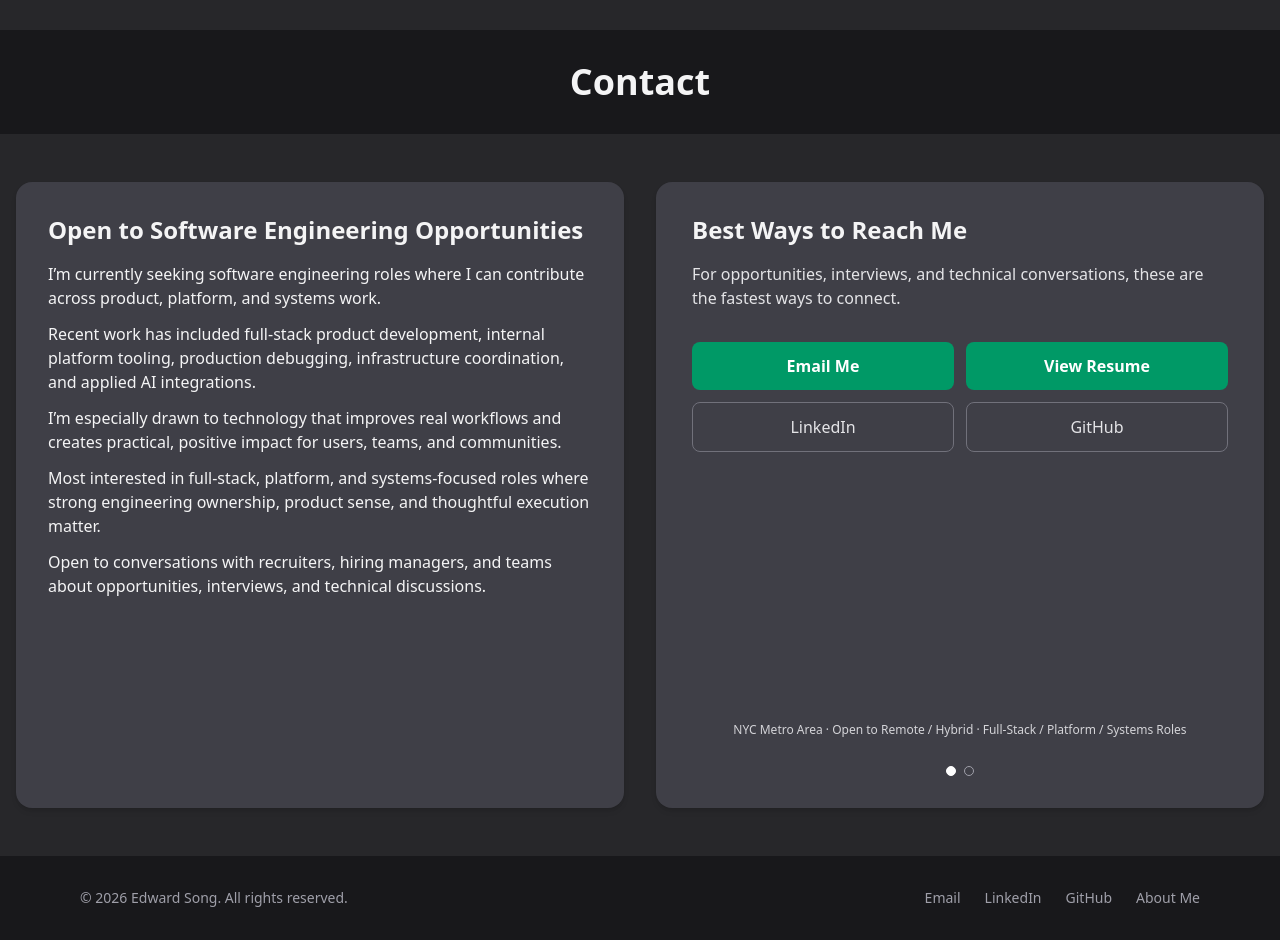
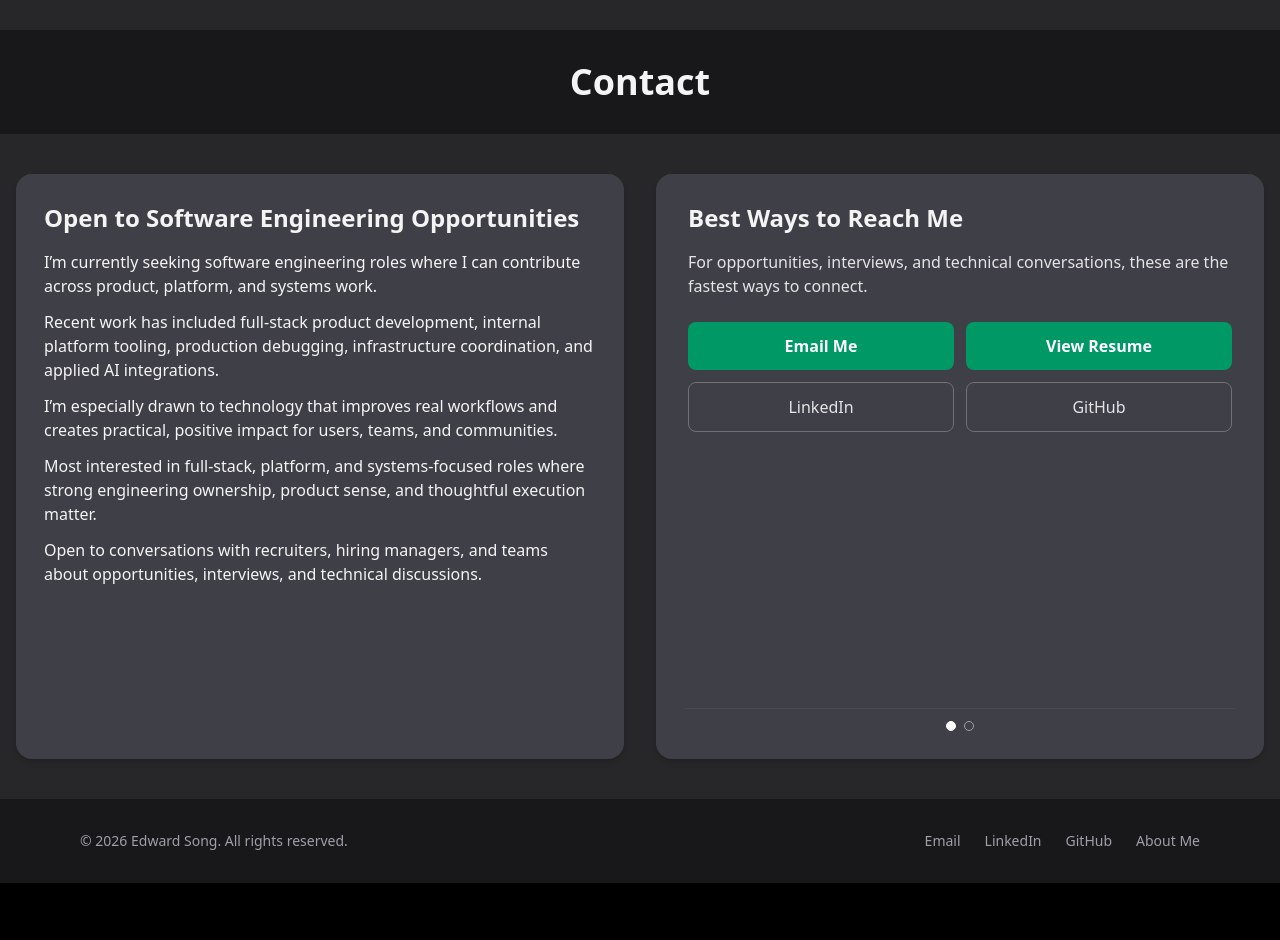
Before and after one commit to edwardsong08/final-profile, a Next.js app: page / in a window 1280 px wide. Shown: the part 3020-3960 px from the top of the page. After the commit the page ends 3903 px from the top, so only its background shows below. Built offline with nearby package versions, Linux system fonts and the light colour scheme.

Commit message:
contactform right card 3rd iteration

```diff
--- a/src/components/ContactForm.tsx
+++ b/src/components/ContactForm.tsx
@@ -74,9 +74,9 @@ export default function ContactForm() {
         <h2 className="text-4xl font-bold text-center">Contact</h2>
       </div>
 
-      <div className="max-w-7xl mx-auto px-4 py-12 flex flex-col lg:flex-row gap-8">
+      <div className="max-w-7xl mx-auto px-4 py-10 flex flex-col lg:flex-row gap-8">
         {/* Info Panel */}
-        <div className={`${infoCardBg} p-8 rounded-2xl shadow-md hover:shadow-lg hover:shadow-emerald-400/40 lg:w-1/2`}>
+        <div className={`${infoCardBg} p-7 rounded-2xl shadow-md hover:shadow-lg hover:shadow-emerald-400/40 lg:w-1/2 lg:min-h-[520px]`}>
           <h3 className="text-2xl font-semibold mb-4">Open to Software Engineering Opportunities</h3>
           <div className="space-y-3 text-base">
             <p>I’m currently seeking software engineering roles where I can contribute across product, platform, and systems work.</p>
@@ -88,7 +88,7 @@ export default function ContactForm() {
         </div>
 
         {/* Contact Panel */}
-        <div className={`${formBg} p-8 rounded-2xl shadow-md hover:shadow-lg hover:shadow-emerald-400/40 lg:w-1/2 flex flex-col min-h-[560px] sm:min-h-[590px]`}>
+        <div className={`${formBg} p-7 rounded-2xl shadow-md hover:shadow-lg hover:shadow-emerald-400/40 lg:w-1/2 lg:min-h-[520px] flex flex-col`}>
           <div className="overflow-hidden flex-1">
             <div
               className={`flex w-[200%] transform-gpu transition-transform duration-300 ease-out ${
@@ -104,7 +104,7 @@ export default function ContactForm() {
                     </p>
                   </div>
 
-                  <div className="mt-8 grid grid-cols-2 gap-3">
+                  <div className="mt-6 grid grid-cols-2 gap-3">
                     <a
                       href="mailto:edwardsong08@gmail.com"
                       className="inline-flex w-full items-center justify-center rounded-lg px-3 py-3 bg-emerald-600 hover:bg-emerald-700 text-white text-sm sm:text-base font-semibold transition-colors"
@@ -209,16 +209,8 @@ export default function ContactForm() {
             </div>
           </div>
 
-          <div className="pt-4">
-            <p
-              className={`text-center text-xs leading-relaxed min-h-[2.5rem] transition-opacity duration-200 ${
-                isDark ? 'text-zinc-300' : 'text-zinc-600'
-              } ${activeSlide === 0 ? 'opacity-100' : 'opacity-0'}`}
-            >
-              NYC Metro Area · Open to Remote / Hybrid · Full-Stack / Platform / Systems Roles
-            </p>
-
-            <div className="mt-1.5 flex items-center justify-center gap-2">
+          <div className={`mt-4 pt-3 border-t ${isDark ? 'border-zinc-600/50' : 'border-zinc-300/70'}`}>
+            <div className="flex items-center justify-center gap-2">
             <button
               type="button"
               aria-label="Show quick contact options"
```
